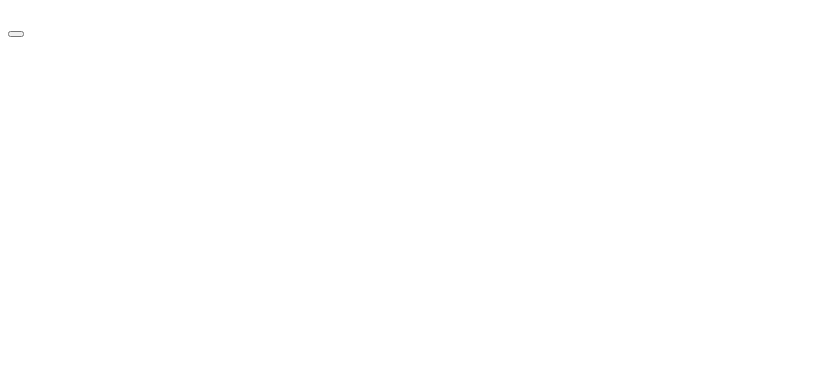
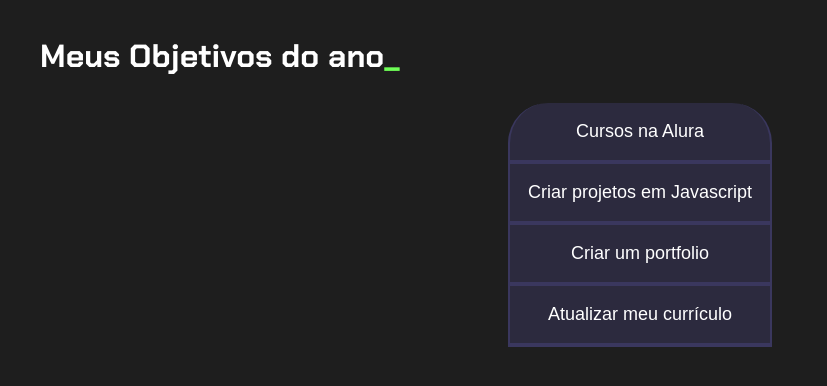
Before and after one commit to tatumal/3D2024, a plain HTML site: page index.html in a window 1280 px wide. Shown: the whole page, without its empty margins (0-827 px from the left). Drawn offline with Linux system fonts and the light colour scheme.

Commit message:
Update index.html

```diff
--- a/index.html
+++ b/index.html
@@ -4,14 +4,19 @@
     <meta charset="UTF-8">
     <meta name="viewport" content="width=device-width, initial-scale=1.0">
     <title>Meu Projeto De Vida Por:Juan Martins</title>
+    <link rel="stylesheet" href="style.css">
+
 </head>
 <body>
-    <section class="Conteudo Principal"></section>
-
-        <h2 class="Titulo Principal"></h2>
-
-         <button class="botao"></button>
-
+    <section class="conteudo-principal">
+        <h2 class="titulo-principal">Meus Objetivos do ano<span>_</span></h2>
+<div class="botoes">
+        <button class="botao">Cursos na Alura</button>
+        <button class="botao">Criar projetos em Javascript</button>
+        <button class="botao">Criar um portfolio</button>
+        <button class="botao">Atualizar meu currículo</button>
+ </div>
+</section>
 
 
 
```
